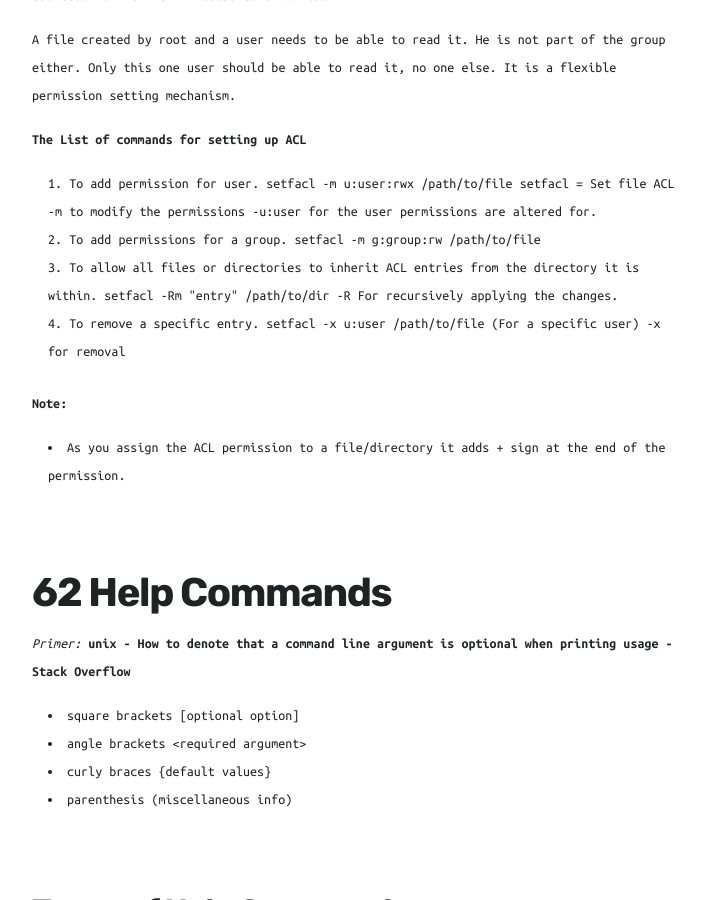
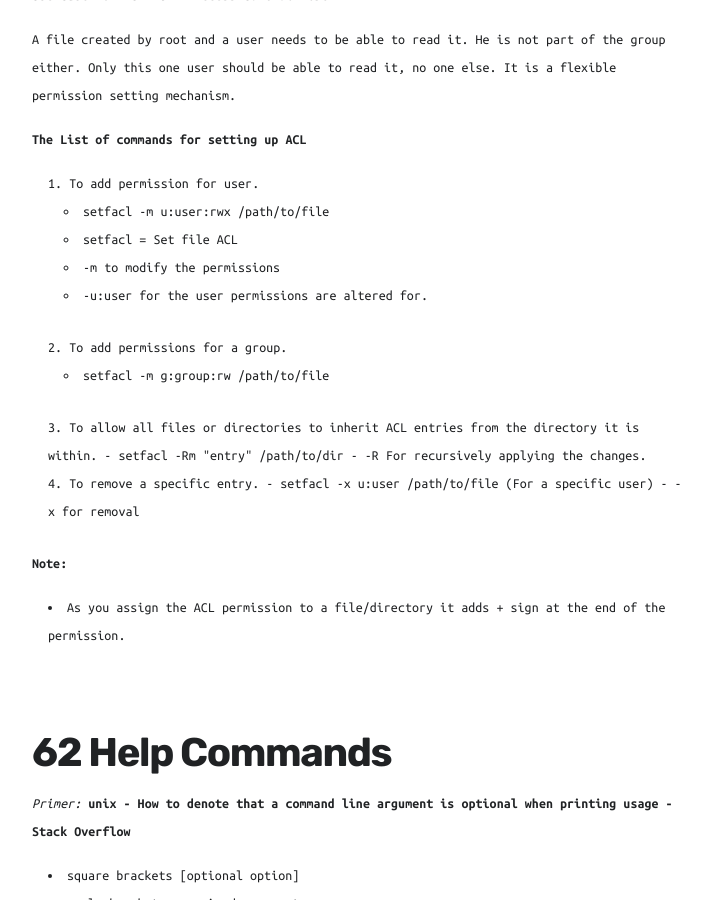
Before and after one commit to kletobias/kletobias.github.io, a Jekyll site: the page built from _projects/linux_course_test1.md, in a window 1280 px wide and 900 px high, scrolled down 7119 px. Shown: the whole window, without its empty margins (38-749 px from the left). Built offline with Jekyll 4.4.1, drawn with Linux system fonts in a browser that asks for light colours; nearby versions of some CDN libraries; formulas are drawn with MathJax 3.

Commit message:
tried to change the list

```diff
--- a/_projects/linux_course_test1.md
+++ b/_projects/linux_course_test1.md
@@ -167,18 +167,18 @@
 **The List of commands for setting up ACL**
 
 1. To add permission for user.
-	`setfacl -m u:user:rwx /path/to/file`
-	`setfacl` = Set file ACL
-	`-m` to modify the permissions
-	`-u:user` for the user permissions are altered for.
+    - `setfacl -m u:user:rwx /path/to/file`
+    - `setfacl` = Set file ACL
+    - `-m` to modify the permissions
+    - `-u:user` for the user permissions are altered for.
 2. To add permissions for a group.
-	`setfacl -m g:group:rw /path/to/file`
+	  - `setfacl -m g:group:rw /path/to/file`
 3. To allow all files or directories to inherit ACL entries from the directory it is within.
-	`setfacl -Rm "entry" /path/to/dir`
-	`-R` For recursively applying the changes.
+   	- `setfacl -Rm "entry" /path/to/dir`
+   	- `-R` For recursively applying the changes.
 4. To remove a specific entry.
-	`setfacl -x u:user /path/to/file` (For a specific user)
-	`-x` for removal
+   	- `setfacl -x u:user /path/to/file` (For a specific user)
+   	- `-x` for removal
 
 **Note:**
 - As you assign the ACL permission to a file/directory it adds `+` sign at the end of the permission.
```
